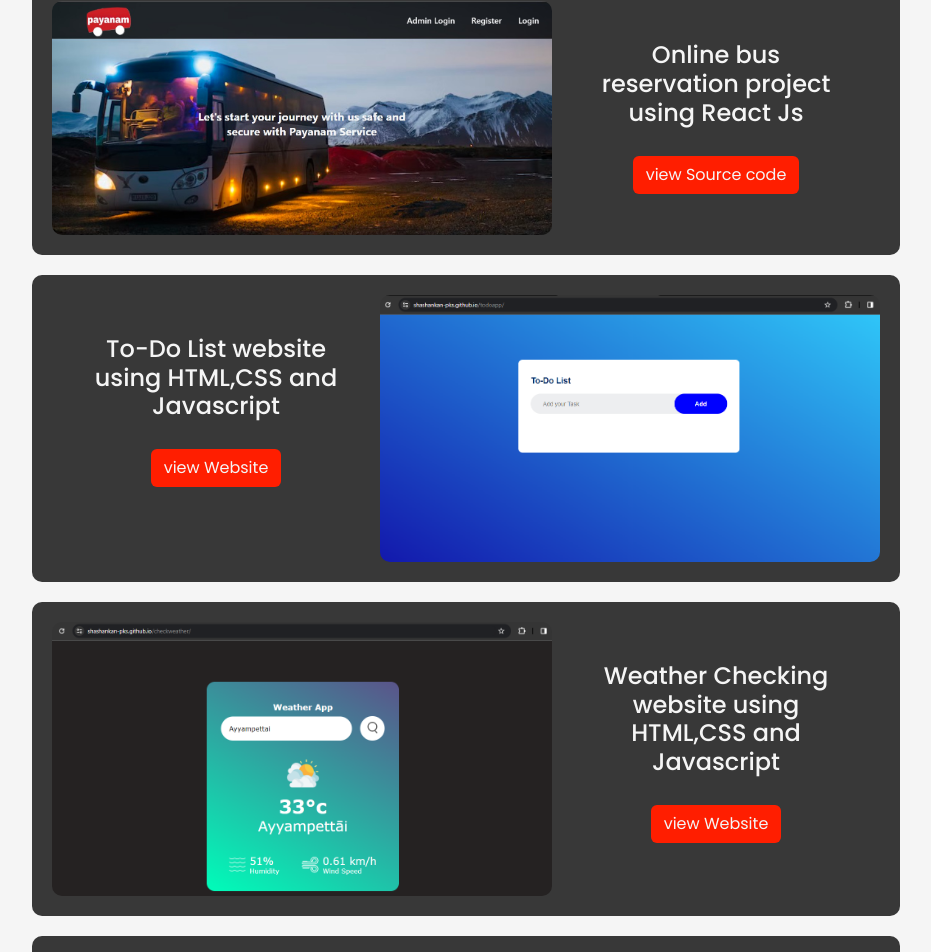
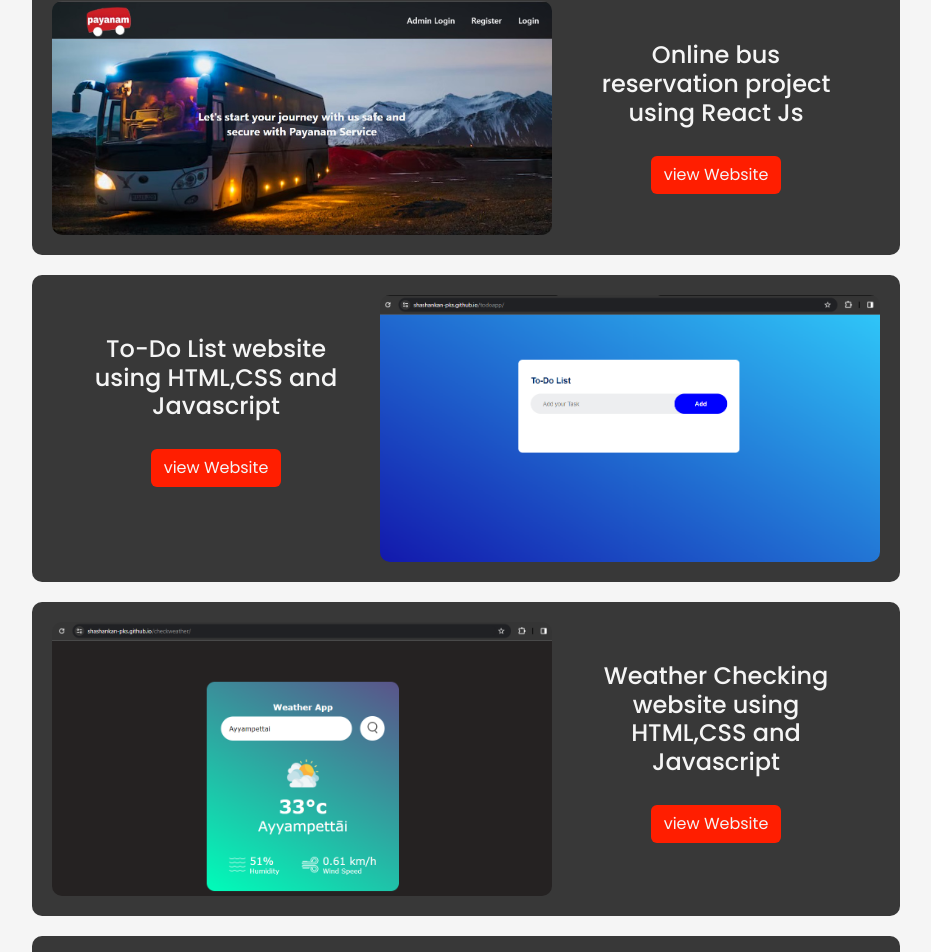
Before and after one commit to Shashankan-PKS/Shashankan-Portfolio, a React (Vite) app: page / in a window 1280 px wide. Shown: the part 1902-2854 px from the top of the page, without its empty margins (174-1105 px from the left). Built offline with nearby package versions, Linux system fonts and the light colour scheme.

Commit message:
project link update

```diff
--- a/src/projects/Project.jsx
+++ b/src/projects/Project.jsx
@@ -19,7 +19,7 @@ function Project(){
                         </div>
                         <div className="project1exp">
                             <h4>Online bus reservation project using React Js </h4>
-                            <a class="btn" href="https://github.com/Shashankan-PKS/online_busreserv" target="_blank" role="button">view Source code</a>
+                            <a class="btn" href="https://payanam-onlinebus-app.vercel.app/" target="_blank" role="button">view Website</a>
                         </div>
                     </div>
                     <div className="project2">
```
